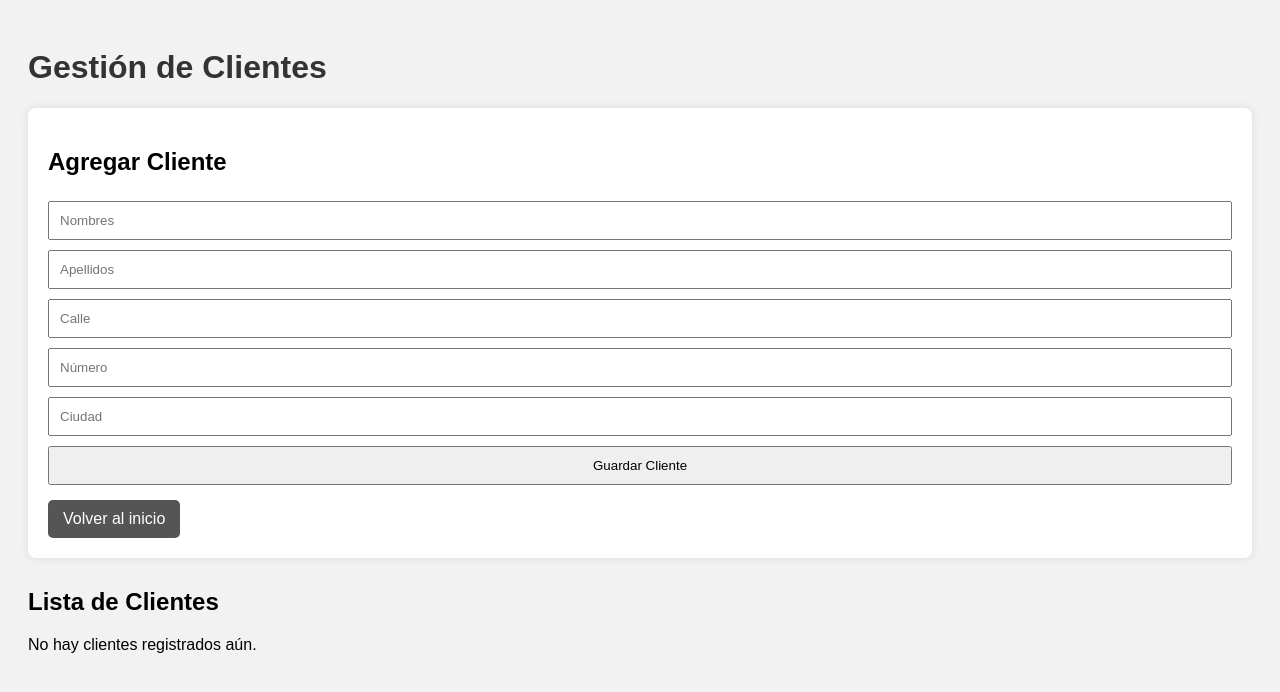
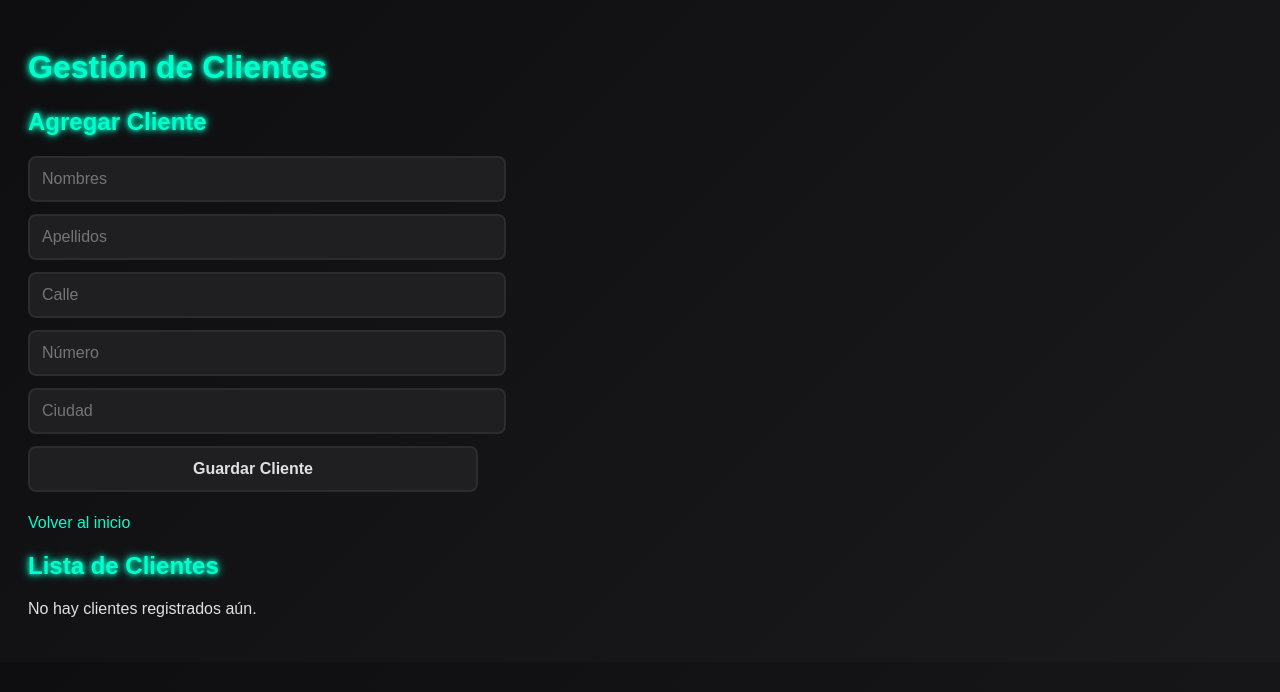
Before and after one commit to JJVS21/comerciotech, a Flask app: page /clientes in a window 1280 px wide. Shown: the top 692 px of the page. Run offline with Flask 3, Linux system fonts and the light colour scheme; data that the repository does not hold is empty.

Commit message:
css cliente

```diff
--- a/templates/clientes.html
+++ b/templates/clientes.html
@@ -3,19 +3,7 @@
 <head>
     <meta charset="UTF-8">
     <title>Clientes - ComercioTech</title>
-    <style>
-        body { font-family: Arial, sans-serif; padding: 20px; background-color: #f2f2f2; }
-        h1 { color: #333; }
-        form { background: #fff; padding: 20px; border-radius: 8px; box-shadow: 0 0 10px rgba(0,0,0,0.1); margin-bottom: 30px; }
-        input, button { padding: 10px; margin: 5px 0; width: 100%; box-sizing: border-box; }
-        table { width: 100%; border-collapse: collapse; margin-top: 20px; }
-        th, td { border: 1px solid #ddd; padding: 8px; text-align: left; }
-        th { background-color: #4CAF50; color: white; }
-        .mensaje { padding: 10px; border-radius: 5px; margin-bottom: 15px; }
-        .success { background-color: #d4edda; color: #155724; }
-        .error { background-color: #f8d7da; color: #721c24; }
-        a.button { display: inline-block; margin-top: 10px; padding: 10px 15px; background-color: #555; color: white; text-decoration: none; border-radius: 5px; }
-    </style>
+    <link rel="stylesheet" href="/static/style.css">
 </head>
 <body>
     <h1>Gestión de Clientes</h1>
```
